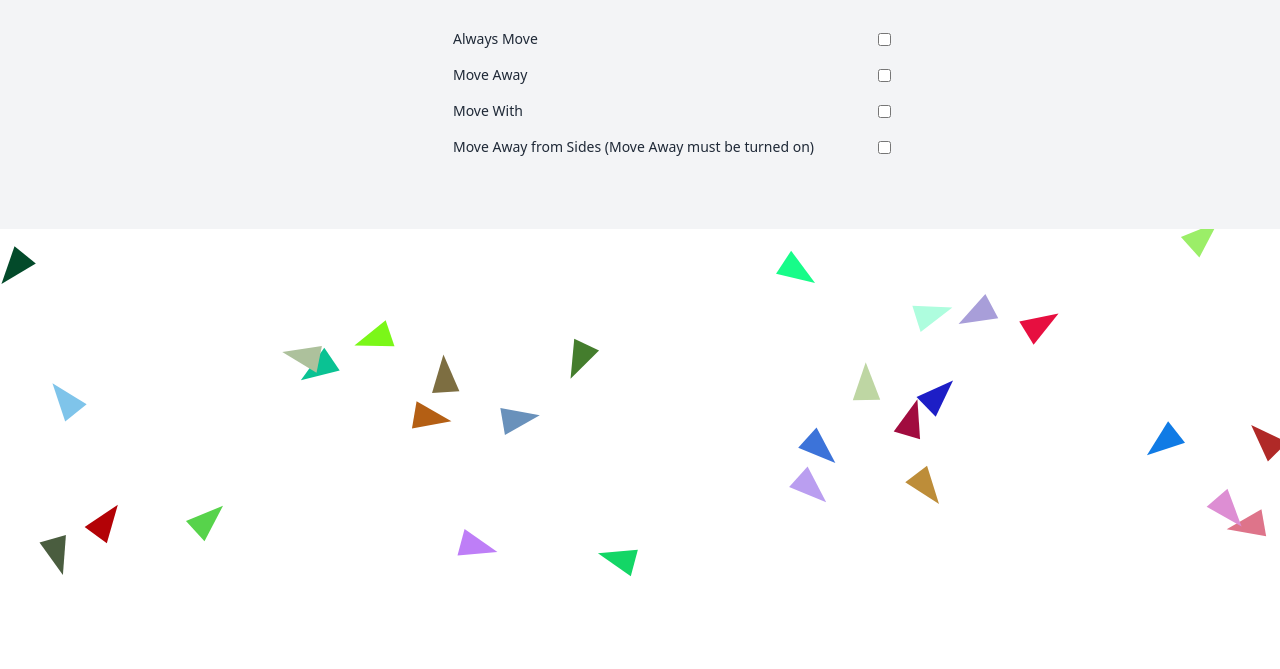
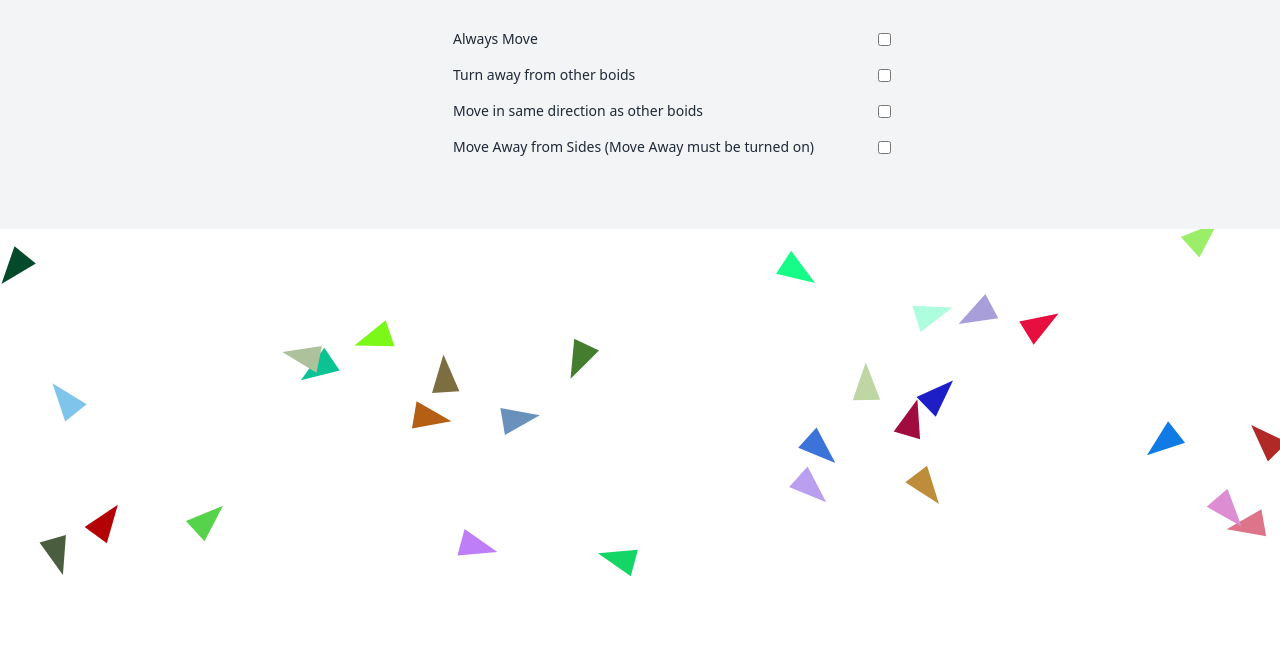
Before and after one commit to PorkyProductions/Boids, a plain HTML site: page index.html in a window 1280 px wide. Shown: the part 124-793 px from the top of the page. Drawn offline with nearby package versions, Linux system fonts and the light colour scheme.

Commit message:
renamed settings

```diff
--- a/index.html
+++ b/index.html
@@ -27,13 +27,13 @@
             </div>
             <div class="form-control">
                 <label class="label cursor-pointer">
-                    <span class="label-text px-16">Move Away </span>
+                    <span class="label-text px-16">Turn away from other boids </span>
                     <input type="checkbox" class="checkboxAway" />
                 </label>
             </div>
             <div class="form-control">
                 <label class="label cursor-pointer">
-                    <span class="label-text px-16">Move With </span>
+                    <span class="label-text px-16">Move in same direction as other boids </span>
                     <input type="checkbox" class="checkboxWith" />
                 </label>
             </div>
```
